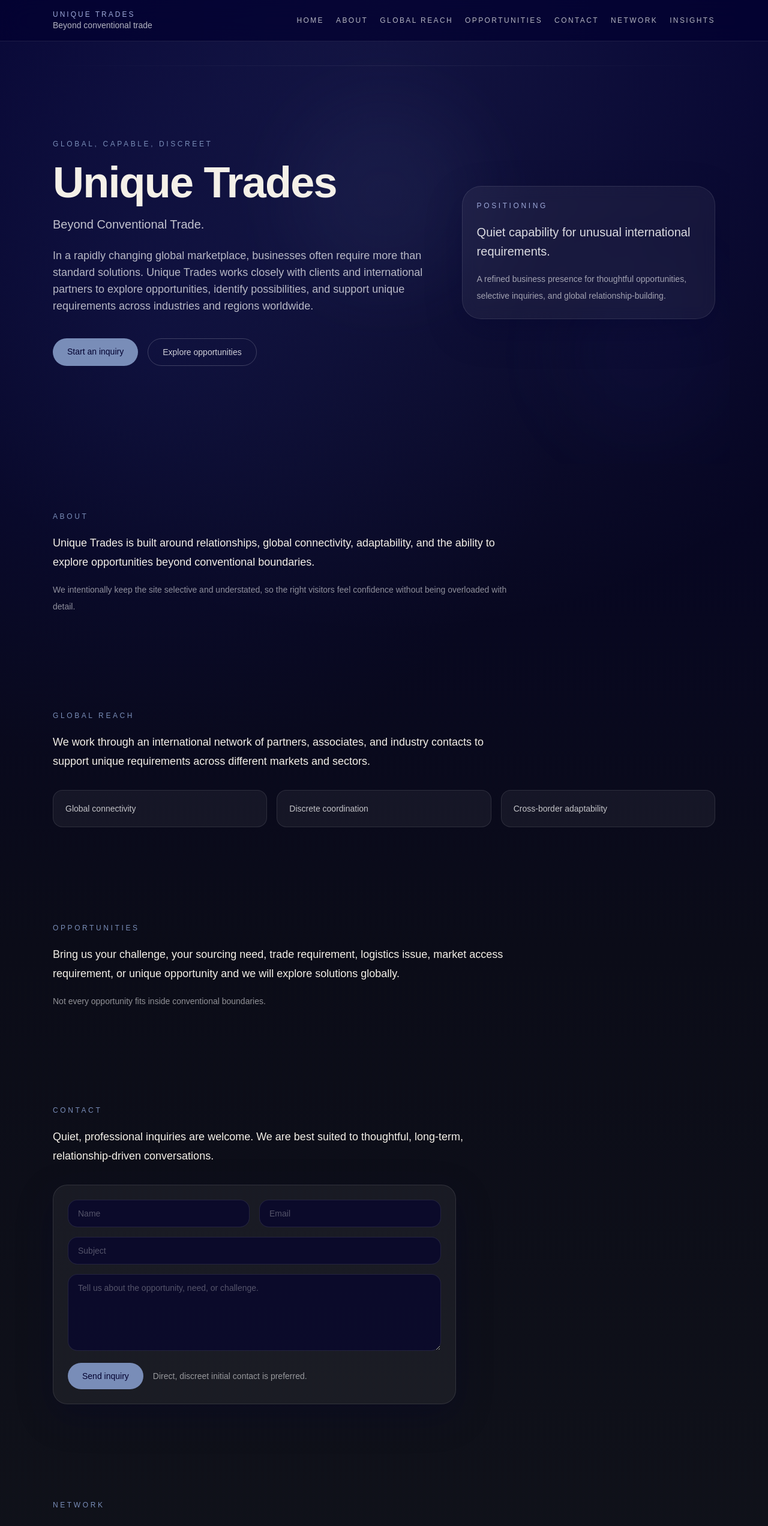
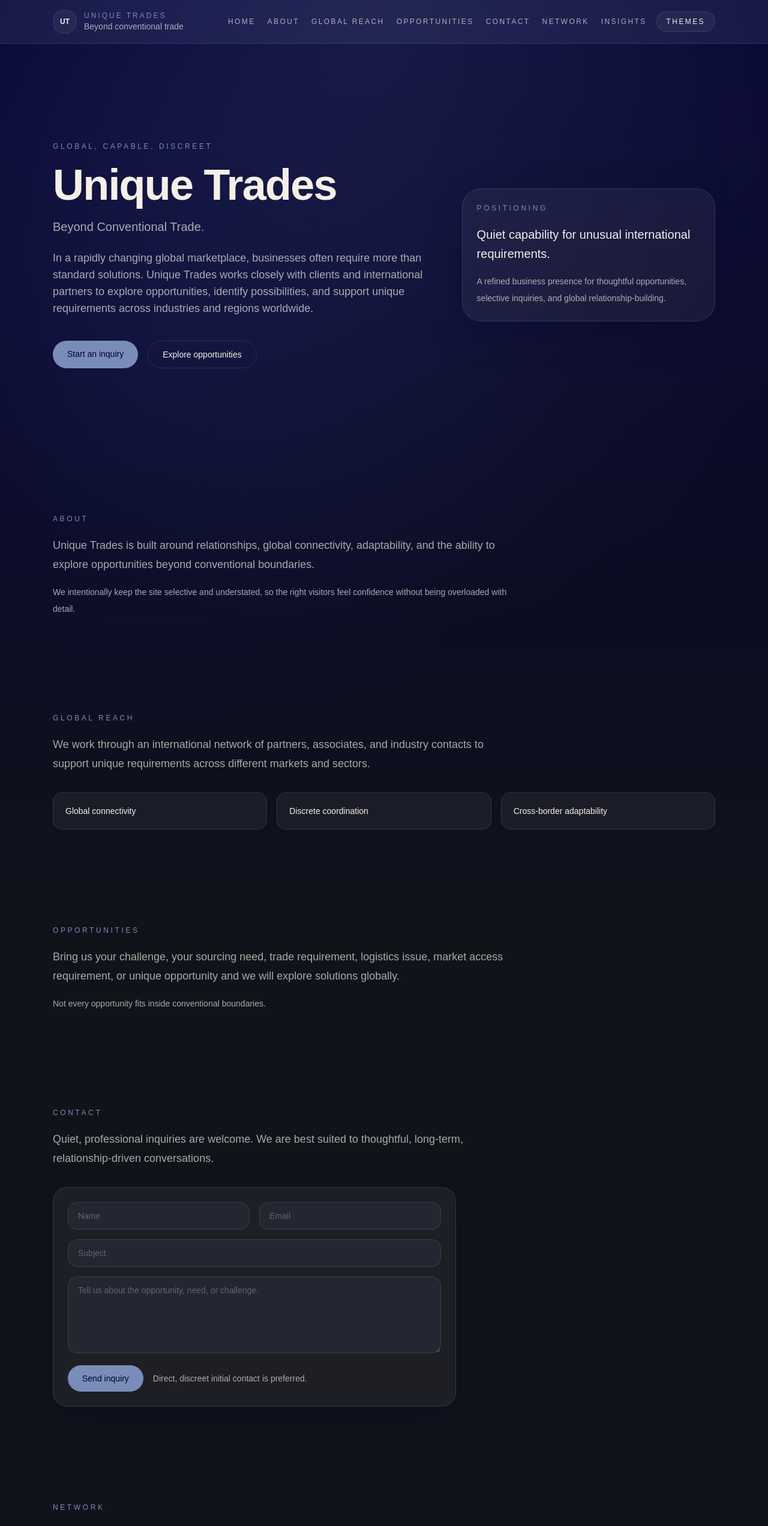
Before and after one commit to j999seph/UTsite, a Next.js app: page / in a window 1280 px wide. Shown: the top 2544 px of the page at 60% size. Built offline with nearby package versions, Linux system fonts and the light colour scheme.

Commit message:
Add theme switcher

```diff
--- a/src/app/page.tsx
+++ b/src/app/page.tsx
@@ -1,6 +1,7 @@
 "use client";
 
-import { useState } from "react";
+import type { CSSProperties } from "react";
+import { useEffect, useState } from "react";
 
 const sections = [
   { label: "Home", id: "home" },
@@ -18,8 +19,86 @@ const priorities = [
   "Cross-border adaptability",
 ];
 
+type ThemeKey = "midnight" | "harbor" | "mist";
+
+const themes: Record<
+  ThemeKey,
+  {
+    name: string;
+    colors: {
+      bg: string;
+      bg2: string;
+      surface: string;
+      border: string;
+      text: string;
+      muted: string;
+      accent: string;
+      accent2: string;
+      buttonText: string;
+    };
+  }
+> = {
+  midnight: {
+    name: "Midnight",
+    colors: {
+      bg: "#02002F",
+      bg2: "#11131A",
+      surface: "rgba(255,255,255,0.05)",
+      border: "rgba(255,255,255,0.10)",
+      text: "#F4F0E8",
+      muted: "rgba(244,240,232,0.68)",
+      accent: "#798DB8",
+      accent2: "#2632A0",
+      buttonText: "#02002F",
+    },
+  },
+  harbor: {
+    name: "Harbor Light",
+    colors: {
+      bg: "#90D5FF",
+      bg2: "#77B1D4",
+      surface: "rgba(255,255,255,0.55)",
+      border: "rgba(81,120,145,0.18)",
+      text: "#10324A",
+      muted: "rgba(16,50,74,0.72)",
+      accent: "#517891",
+      accent2: "#6A89A7",
+      buttonText: "#FFFFFF",
+    },
+  },
+  mist: {
+    name: "Blue Mist",
+    colors: {
+      bg: "#BDDDFC",
+      bg2: "#88BDF2",
+      surface: "rgba(255,255,255,0.60)",
+      border: "rgba(56,73,89,0.18)",
+      text: "#203244",
+      muted: "rgba(32,50,68,0.70)",
+      accent: "#384959",
+      accent2: "#6A89A7",
+      buttonText: "#FFFFFF",
+    },
+  },
+};
+
 export default function Home() {
   const [status, setStatus] = useState<"idle" | "sending" | "sent" | "error">("idle");
+  const [themeMenuOpen, setThemeMenuOpen] = useState(false);
+  const [theme, setTheme] = useState<ThemeKey>("midnight");
+
+  useEffect(() => {
+    const stored = window.localStorage.getItem("utsite-theme");
+    if (stored === "midnight" || stored === "harbor" || stored === "mist") {
+      setTheme(stored);
+    }
+  }, []);
+
+  useEffect(() => {
+    window.localStorage.setItem("utsite-theme", theme);
+  }, [theme]);
+
+  const activeTheme = themes[theme];
 
   async function handleSubmit(event: React.FormEvent<HTMLFormElement>) {
     event.preventDefault();
@@ -38,21 +117,85 @@ export default function Home() {
   }
 
   return (
-    <main className="min-h-screen bg-transparent text-ut-cream">
-      <header className="sticky top-0 z-20 border-b border-white/10 bg-ut-indigo/70 backdrop-blur-xl">
+    <main
+      className="min-h-screen bg-transparent transition-colors duration-500"
+      style={
+        {
+          background:
+            `radial-gradient(circle at top, color-mix(in srgb, ${activeTheme.colors.accent} 18%, transparent), transparent 36%),` +
+            `radial-gradient(circle at 20% 20%, color-mix(in srgb, ${activeTheme.colors.accent2} 14%, transparent), transparent 28%),` +
+            `linear-gradient(180deg, ${activeTheme.colors.bg} 0%, ${activeTheme.colors.bg2} 55%, ${activeTheme.colors.bg2} 100%)`,
+          color: activeTheme.colors.text,
+          ["--ut-surface" as string]: activeTheme.colors.surface,
+          ["--ut-border" as string]: activeTheme.colors.border,
+          ["--ut-text" as string]: activeTheme.colors.text,
+          ["--ut-muted" as string]: activeTheme.colors.muted,
+          ["--ut-accent" as string]: activeTheme.colors.accent,
+          ["--ut-accent-2" as string]: activeTheme.colors.accent2,
+          ["--ut-button-text" as string]: activeTheme.colors.buttonText,
+        } as CSSProperties
+      }
+    >
+      <header className="sticky top-0 z-20 border-b border-[var(--ut-border)] bg-[color-mix(in_srgb,var(--ut-accent)_12%,transparent)] backdrop-blur-xl">
         <div className="mx-auto flex max-w-6xl items-center justify-between px-6 py-4">
+          <div className="flex items-center gap-3">
+            <div className="flex h-10 w-10 items-center justify-center rounded-full border border-[var(--ut-border)] bg-[var(--ut-surface)] text-xs font-semibold">
+              UT
+            </div>
             <div>
-            <p className="text-xs uppercase tracking-[0.25em] text-ut-glow">Unique Trades</p>
-            <p className="text-sm text-white/70">Beyond conventional trade</p>
+              <p className="text-xs uppercase tracking-[0.25em] text-[var(--ut-accent)]">
+                Unique Trades
+              </p>
+              <p className="text-sm text-[var(--ut-muted)]">Beyond conventional trade</p>
             </div>
-          <nav className="hidden gap-5 text-xs uppercase tracking-[0.2em] text-white/70 md:flex">
+          </div>
+          <div className="flex items-center gap-4">
+            <nav className="hidden gap-5 text-xs uppercase tracking-[0.2em] text-[var(--ut-muted)] md:flex">
               {sections.map((item) => (
-              <a key={item.id} className="transition hover:text-white" href={`#${item.id}`}>
+                <a key={item.id} className="transition hover:text-[var(--ut-text)]" href={`#${item.id}`}>
                   {item.label}
                 </a>
               ))}
             </nav>
+            <button
+              className="rounded-full border border-[var(--ut-border)] bg-[var(--ut-surface)] px-4 py-2 text-xs uppercase tracking-[0.2em] text-[var(--ut-text)] transition hover:bg-[color-mix(in_srgb,var(--ut-accent)_14%,transparent)]"
+              type="button"
+              onClick={() => setThemeMenuOpen((value) => !value)}
+            >
+              Themes
+            </button>
           </div>
+        </div>
+
+        {themeMenuOpen ? (
+          <div className="border-t border-[var(--ut-border)] bg-[color-mix(in_srgb,var(--ut-accent)_10%,transparent)]">
+            <div className="mx-auto flex max-w-6xl flex-wrap gap-3 px-6 py-4">
+              {(
+                Object.entries(themes) as Array<[ThemeKey, (typeof themes)[ThemeKey]]>
+              ).map(([key, item]) => (
+                <button
+                  key={key}
+                  type="button"
+                  onClick={() => setTheme(key)}
+                  className={`rounded-full border px-4 py-2 text-xs uppercase tracking-[0.2em] transition ${
+                    theme === key
+                      ? "border-transparent bg-[var(--ut-accent)] text-[var(--ut-button-text)]"
+                      : "border-[var(--ut-border)] bg-[var(--ut-surface)] text-[var(--ut-text)] hover:bg-[color-mix(in_srgb,var(--ut-accent)_12%,transparent)]"
+                  }`}
+                >
+                  {item.name}
+                </button>
+              ))}
+              <button
+                type="button"
+                onClick={() => setThemeMenuOpen(false)}
+                className="rounded-full border border-[var(--ut-border)] bg-[var(--ut-surface)] px-4 py-2 text-xs uppercase tracking-[0.2em] text-[var(--ut-text)] transition hover:bg-[color-mix(in_srgb,var(--ut-accent)_12%,transparent)]"
+              >
+                Hide
+              </button>
+            </div>
+          </div>
+        ) : null}
       </header>
 
       <section
@@ -60,22 +203,22 @@ export default function Home() {
         className="relative mx-auto grid min-h-[88vh] max-w-6xl items-center overflow-hidden px-6 py-20"
       >
         <div className="absolute inset-0 -z-10 opacity-70">
-          <div className="absolute left-1/2 top-24 h-80 w-80 -translate-x-1/2 rounded-full bg-ut-slate/10 blur-3xl" />
-          <div className="absolute bottom-10 right-0 h-72 w-72 rounded-full bg-ut-blue/10 blur-3xl" />
-          <div className="absolute left-0 top-10 h-px w-full bg-gradient-to-r from-transparent via-white/10 to-transparent" />
+          <div className="absolute left-1/2 top-24 h-80 w-80 -translate-x-1/2 rounded-full bg-[color-mix(in_srgb,var(--ut-accent)_14%,transparent)] blur-3xl" />
+          <div className="absolute bottom-10 right-0 h-72 w-72 rounded-full bg-[color-mix(in_srgb,var(--ut-accent-2)_14%,transparent)] blur-3xl" />
+          <div className="absolute left-0 top-10 h-px w-full bg-gradient-to-r from-transparent via-[var(--ut-border)] to-transparent" />
         </div>
         <div className="grid gap-12 lg:grid-cols-[1.2fr_0.8fr] lg:items-center">
           <div className="max-w-3xl">
-            <p className="mb-5 text-xs uppercase tracking-[0.3em] text-ut-slate">
+            <p className="mb-5 text-xs uppercase tracking-[0.3em] text-[var(--ut-accent)]">
               Global, capable, discreet
             </p>
-            <h1 className="max-w-2xl text-5xl font-semibold tracking-tight text-ut-cream md:text-7xl">
+            <h1 className="max-w-2xl text-5xl font-semibold tracking-tight text-[var(--ut-text)] md:text-7xl">
               Unique Trades
             </h1>
-            <p className="mt-5 max-w-2xl text-lg leading-8 text-white/75 md:text-xl">
+            <p className="mt-5 max-w-2xl text-lg leading-8 text-[var(--ut-muted)] md:text-xl">
               Beyond Conventional Trade.
             </p>
-            <p className="mt-6 max-w-2xl text-base leading-8 text-white/70 md:text-lg">
+            <p className="mt-6 max-w-2xl text-base leading-8 text-[var(--ut-muted)] md:text-lg">
               In a rapidly changing global marketplace, businesses often require more than
               standard solutions. Unique Trades works closely with clients and international
               partners to explore opportunities, identify possibilities, and support unique
@@ -83,27 +226,37 @@ export default function Home() {
             </p>
             <div className="mt-10 flex flex-wrap gap-4">
               <a
-                className="rounded-full bg-ut-slate px-6 py-3 text-sm font-medium text-ut-indigo transition hover:bg-white"
+                className="rounded-full px-6 py-3 text-sm font-medium text-[var(--ut-button-text)] transition hover:opacity-90"
                 href="#contact"
+                style={{ backgroundColor: "var(--ut-accent)" }}
               >
                 Start an inquiry
               </a>
               <a
-                className="rounded-full border border-white/20 px-6 py-3 text-sm font-medium text-white/80 transition hover:border-white/40 hover:bg-white/5"
+                className="rounded-full border px-6 py-3 text-sm font-medium text-[var(--ut-text)] transition hover:bg-[color-mix(in_srgb,var(--ut-accent)_8%,transparent)]"
                 href="#opportunities"
+                style={{ borderColor: "var(--ut-border)" }}
               >
                 Explore opportunities
               </a>
             </div>
           </div>
 
-          <aside className="rounded-[2rem] border border-white/10 bg-white/5 p-6 shadow-soft backdrop-blur-md">
-            <p className="text-xs uppercase tracking-[0.3em] text-ut-glow">Positioning</p>
+          <aside
+            className="rounded-[2rem] border p-6 shadow-soft backdrop-blur-md"
+            style={{
+              borderColor: "var(--ut-border)",
+              background: "var(--ut-surface)",
+            }}
+          >
+            <p className="text-xs uppercase tracking-[0.3em] text-[var(--ut-accent)]">
+              Positioning
+            </p>
             <div className="mt-5 space-y-4">
-              <p className="text-xl leading-8 text-white/85">
+              <p className="text-xl leading-8 text-[var(--ut-text)]">
                 Quiet capability for unusual international requirements.
               </p>
-              <p className="text-sm leading-7 text-white/60">
+              <p className="text-sm leading-7 text-[var(--ut-muted)]">
                 A refined business presence for thoughtful opportunities, selective inquiries, and
                 global relationship-building.
               </p>
@@ -113,88 +266,120 @@ export default function Home() {
       </section>
 
       <section id="about" className="mx-auto max-w-6xl px-6 py-20">
-        <h2 className="text-xs uppercase tracking-[0.3em] text-ut-slate">About</h2>
-        <p className="mt-5 max-w-3xl text-lg leading-8 text-white/72">
+        <h2 className="text-xs uppercase tracking-[0.3em] text-[var(--ut-accent)]">About</h2>
+        <p className="mt-5 max-w-3xl text-lg leading-8 text-[var(--ut-muted)]">
           Unique Trades is built around relationships, global connectivity, adaptability, and the
           ability to explore opportunities beyond conventional boundaries.
         </p>
-        <p className="mt-4 max-w-3xl text-sm leading-7 text-white/55">
+        <p className="mt-4 max-w-3xl text-sm leading-7 text-[var(--ut-muted)]">
           We intentionally keep the site selective and understated, so the right visitors feel
           confidence without being overloaded with detail.
         </p>
       </section>
 
       <section id="global-reach" className="mx-auto max-w-6xl px-6 py-20">
-        <h2 className="text-xs uppercase tracking-[0.3em] text-ut-slate">Global Reach</h2>
-        <p className="mt-5 max-w-3xl text-lg leading-8 text-white/72">
+        <h2 className="text-xs uppercase tracking-[0.3em] text-[var(--ut-accent)]">Global Reach</h2>
+        <p className="mt-5 max-w-3xl text-lg leading-8 text-[var(--ut-muted)]">
           We work through an international network of partners, associates, and industry contacts
           to support unique requirements across different markets and sectors.
         </p>
         <div className="mt-8 grid gap-4 md:grid-cols-3">
           {priorities.map((item) => (
-            <div key={item} className="rounded-2xl border border-white/10 bg-white/5 p-5">
-              <p className="text-sm text-white/75">{item}</p>
+            <div
+              key={item}
+              className="rounded-2xl border p-5"
+              style={{
+                borderColor: "var(--ut-border)",
+                background: "var(--ut-surface)",
+              }}
+            >
+              <p className="text-sm text-[var(--ut-text)]">{item}</p>
             </div>
           ))}
         </div>
       </section>
 
       <section id="opportunities" className="mx-auto max-w-6xl px-6 py-20">
-        <h2 className="text-xs uppercase tracking-[0.3em] text-ut-slate">Opportunities</h2>
-        <p className="mt-5 max-w-3xl text-lg leading-8 text-white/72">
+        <h2 className="text-xs uppercase tracking-[0.3em] text-[var(--ut-accent)]">Opportunities</h2>
+        <p className="mt-5 max-w-3xl text-lg leading-8 text-[var(--ut-muted)]">
           Bring us your challenge, your sourcing need, trade requirement, logistics issue, market
           access requirement, or unique opportunity and we will explore solutions globally.
         </p>
-        <p className="mt-4 max-w-3xl text-sm leading-7 text-white/55">
+        <p className="mt-4 max-w-3xl text-sm leading-7 text-[var(--ut-muted)]">
           Not every opportunity fits inside conventional boundaries.
         </p>
       </section>
 
       <section id="contact" className="mx-auto max-w-6xl px-6 py-20">
-        <h2 className="text-xs uppercase tracking-[0.3em] text-ut-slate">Contact</h2>
-        <p className="mt-5 max-w-3xl text-lg leading-8 text-white/72">
+        <h2 className="text-xs uppercase tracking-[0.3em] text-[var(--ut-accent)]">Contact</h2>
+        <p className="mt-5 max-w-3xl text-lg leading-8 text-[var(--ut-muted)]">
           Quiet, professional inquiries are welcome. We are best suited to thoughtful, long-term,
           relationship-driven conversations.
         </p>
         <form
-          className="mt-8 max-w-2xl rounded-3xl border border-white/10 bg-white/5 p-6 shadow-soft"
+          className="mt-8 max-w-2xl rounded-3xl border p-6 shadow-soft"
           onSubmit={handleSubmit}
+          style={{
+            borderColor: "var(--ut-border)",
+            background: "var(--ut-surface)",
+          }}
         >
           <div className="grid gap-4 md:grid-cols-2">
             <input
               name="name"
-              className="rounded-2xl border border-white/10 bg-ut-indigo/60 px-4 py-3 text-sm text-white outline-none placeholder:text-white/30"
+              className="rounded-2xl border px-4 py-3 text-sm outline-none placeholder:opacity-50"
+              style={{
+                borderColor: "var(--ut-border)",
+                background: "color-mix(in srgb, var(--ut-accent) 8%, transparent)",
+                color: "var(--ut-text)",
+              }}
               placeholder="Name"
               required
             />
             <input
               name="email"
               type="email"
-              className="rounded-2xl border border-white/10 bg-ut-indigo/60 px-4 py-3 text-sm text-white outline-none placeholder:text-white/30"
+              className="rounded-2xl border px-4 py-3 text-sm outline-none placeholder:opacity-50"
+              style={{
+                borderColor: "var(--ut-border)",
+                background: "color-mix(in srgb, var(--ut-accent) 8%, transparent)",
+                color: "var(--ut-text)",
+              }}
               placeholder="Email"
               required
             />
             <input
               name="subject"
-              className="rounded-2xl border border-white/10 bg-ut-indigo/60 px-4 py-3 text-sm text-white outline-none placeholder:text-white/30 md:col-span-2"
+              className="rounded-2xl border px-4 py-3 text-sm outline-none placeholder:opacity-50 md:col-span-2"
+              style={{
+                borderColor: "var(--ut-border)",
+                background: "color-mix(in srgb, var(--ut-accent) 8%, transparent)",
+                color: "var(--ut-text)",
+              }}
               placeholder="Subject"
             />
             <textarea
               name="message"
-              className="min-h-32 rounded-2xl border border-white/10 bg-ut-indigo/60 px-4 py-3 text-sm text-white outline-none placeholder:text-white/30 md:col-span-2"
+              className="min-h-32 rounded-2xl border px-4 py-3 text-sm outline-none placeholder:opacity-50 md:col-span-2"
+              style={{
+                borderColor: "var(--ut-border)",
+                background: "color-mix(in srgb, var(--ut-accent) 8%, transparent)",
+                color: "var(--ut-text)",
+              }}
               placeholder="Tell us about the opportunity, need, or challenge."
               required
             />
           </div>
           <div className="mt-5 flex flex-wrap items-center gap-4">
             <button
-              className="rounded-full bg-ut-slate px-6 py-3 text-sm font-medium text-ut-indigo transition hover:bg-white disabled:cursor-not-allowed disabled:opacity-60"
+              className="rounded-full px-6 py-3 text-sm font-medium text-[var(--ut-button-text)] transition hover:opacity-90 disabled:cursor-not-allowed disabled:opacity-60"
               type="submit"
               disabled={status === "sending"}
+              style={{ backgroundColor: "var(--ut-accent)" }}
             >
               {status === "sending" ? "Sending..." : "Send inquiry"}
             </button>
-            <p className="text-sm text-white/55">
+            <p className="text-sm text-[var(--ut-muted)]">
               {status === "sent"
                 ? "Inquiry received. We will refine the provider later."
                 : status === "error"
@@ -206,15 +391,15 @@ export default function Home() {
       </section>
 
       <section id="network" className="mx-auto max-w-6xl px-6 py-20">
-        <h2 className="text-xs uppercase tracking-[0.3em] text-ut-slate">Network</h2>
-        <p className="mt-5 max-w-3xl text-lg leading-8 text-white/55">
+        <h2 className="text-xs uppercase tracking-[0.3em] text-[var(--ut-accent)]">Network</h2>
+        <p className="mt-5 max-w-3xl text-lg leading-8 text-[var(--ut-muted)]">
           Reserved for future expansion.
         </p>
       </section>
 
       <section id="insights" className="mx-auto max-w-6xl px-6 py-20">
-        <h2 className="text-xs uppercase tracking-[0.3em] text-ut-slate">Insights</h2>
-        <p className="mt-5 max-w-3xl text-lg leading-8 text-white/55">
+        <h2 className="text-xs uppercase tracking-[0.3em] text-[var(--ut-accent)]">Insights</h2>
+        <p className="mt-5 max-w-3xl text-lg leading-8 text-[var(--ut-muted)]">
           Reserved for future expansion.
         </p>
       </section>
```
Also changed, not shown: notes/OOO.md (+2 -0 lines). Lines whose indentation alone changed are shown as unchanged.
